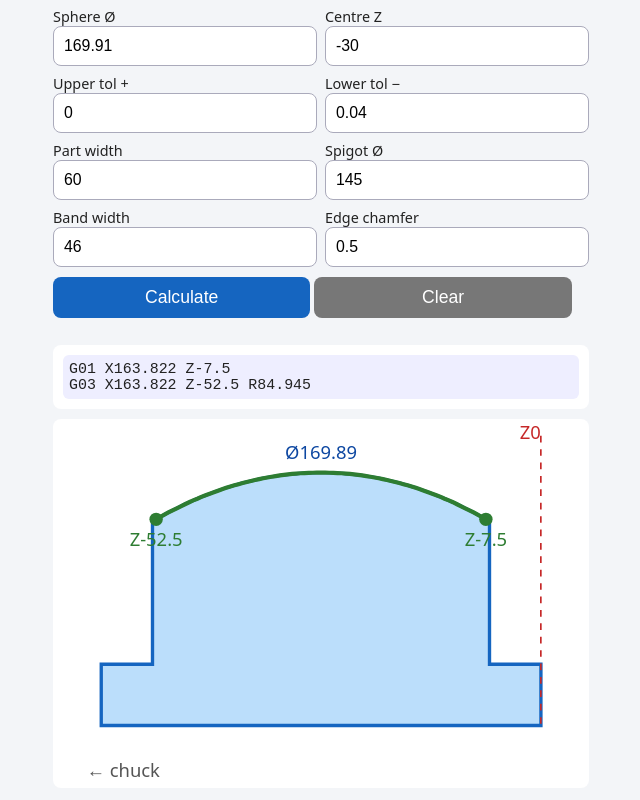
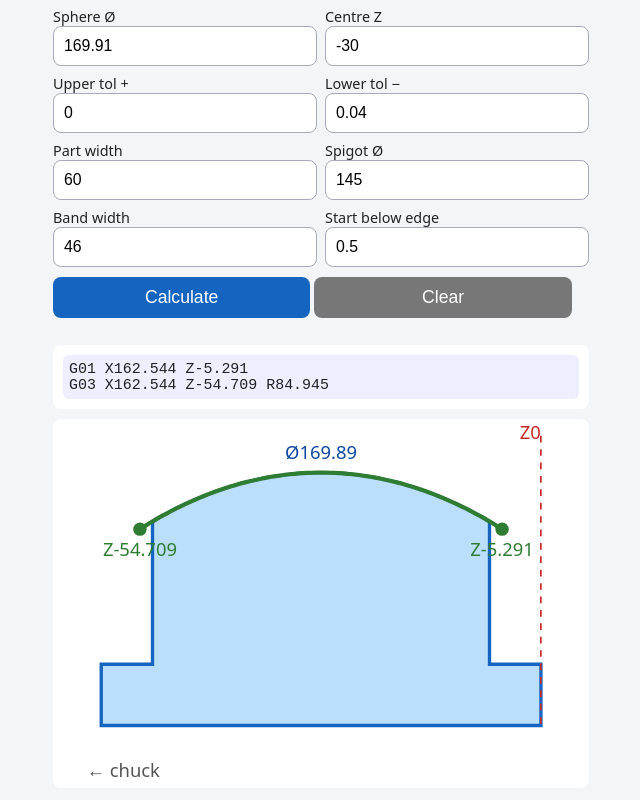
Before and after one commit to deebodog/lathe-calcs, a plain HTML site: page sphere-od/index.html in a window 1280 px wide. Shown: the part 66-866 px from the top of the page, without its empty margins (319-959 px from the left). Drawn offline with Linux system fonts and the light colour scheme.

Commit message:
Replace OD sphere chamfer with a Start below edge field
The arc starts and ends in air past each band edge, at the edge diameter minus twice the radial drop. Default 0.5 mm per side.

```diff
--- a/sphere-od/index.html
+++ b/sphere-od/index.html
@@ -17,7 +17,7 @@ svg{width:100%;max-width:100%;display:block;box-sizing:border-box;background:#ff
 <label>Part width<input id="L" type="number" inputmode="decimal" step="any"></label>
 <label>Spigot Ø<input id="sp" type="number" inputmode="decimal" step="any"></label>
 <label>Band width<input id="w" type="number" inputmode="decimal" step="any"></label>
-<label>Edge chamfer<input id="ch" type="number" inputmode="decimal" step="any"></label>
+<label>Start below edge<input id="bl" type="number" inputmode="decimal" step="0.1" min="0"></label>
 </div>
 <button type="button" id="go">Calculate</button> <button type="button" id="clr">Clear</button>
 <div id="err"></div><div id="res"></div>
@@ -25,36 +25,38 @@ svg{width:100%;max-width:100%;display:block;box-sizing:border-box;background:#ff
 <script>
 const W=v=>{const s=(+v.toFixed(3)).toString();return s.includes(".")?s:s+"."};
 function num(v){if(v==null||v==="")return NaN;if(typeof v==="number")return v;const n=Number(String(v).trim().replace(/[−–—]/g,"-"));return n}
-function xAt(SR,zc,z){const h=SR*SR-(z-zc)*(z-zc);if(h<-1e-12)throw"Z"+W(z)+" is outside the sphere";return 2*Math.sqrt(Math.max(0,h))}
 function solve(i){
  const D=num(i.D),up=Math.abs(num(i.up)||0),lo=Math.abs(num(i.lo)||0);
  if(!(D>0))throw"Sphere Ø must be more than 0";
  const mean=D+(up-lo)/2,SR=mean/2;
  if(!(mean>0))throw"Mean sphere Ø must be more than 0";
- const L=num(i.L),sp=num(i.sp),w=num(i.w),ch=num(i.ch);
+ const L=num(i.L),sp=num(i.sp),w=num(i.w);
+ let bl=i.bl;if(bl==null||bl===""||(typeof bl==="number"&&isNaN(bl)))bl=0.5;else bl=num(bl);
  if(!(L>0))throw"Part width must be more than 0";
  if(!(sp>0))throw"Spigot Ø must be more than 0";
  if(!(w>0))throw"Band width must be more than 0";
- if(!isFinite(ch)||ch<0)throw"Edge chamfer must be 0 or more";
- if(ch>=w/2-1e-12)throw"Edge chamfer must be less than half the band width";
+ if(!isFinite(bl)||bl<0)throw"Start below edge must be 0 or more";
  if(w>L+1e-12)throw"Band width must not be longer than the part";
+ if(SR<w/2-1e-12)throw"Sphere radius must be at least half the band width";
  let zc=num(i.zc);if(!isFinite(zc))throw"Enter the centre Z";zc=-Math.abs(zc);
- const zbS=zc+w/2,zbE=zc-w/2;
+ const half=w/2,zbS=zc+half,zbE=zc-half;
  if(zbS>1e-9||zbE<-L-1e-9)throw"The band is outside the part (Z0 to Z-"+W(L)+")";
- const zs=zbS-ch,ze=zbE+ch;
- if(zs>1e-9||ze<-L-1e-9)throw"Start or end Z is outside the part (Z0 to Z-"+W(L)+")";
- const xs=xAt(SR,zc,zs),xe=xAt(SR,zc,ze);
- if(!(xs>sp+1e-12)||!(xe>sp+1e-12))throw"Start or end X is not above the spigot Ø"+W(sp);
- const prog="G01 X"+W(xs)+" Z"+W(zs)+"\nG03 X"+W(xe)+" Z"+W(ze)+" R"+W(SR);
- return{D,up,lo,mean,SR,L,sp,w,ch,zc,zbS,zbE,zs,ze,xs,xe,prog};
+ const De=2*Math.sqrt(Math.max(0,SR*SR-half*half)),X=De-2*bl;
+ if(!(X>0)||X/2>SR+1e-12)throw"Start below is larger than the sphere allows";
+ if(X<=sp+1e-12)throw"Start X"+W(X)+" would hit the spigot Ø"+W(sp);
+ const dz=Math.sqrt(Math.max(0,SR*SR-(X/2)*(X/2))),zs=zc+dz,ze=zc-dz;
+ if(zs>1e-9||zs<-L-1e-9)throw"Start Z"+W(zs)+" is outside the part (Z0 to Z-"+W(L)+")";
+ if(ze>1e-9||ze<-L-1e-9)throw"End Z"+W(ze)+" is outside the part (Z0 to Z-"+W(L)+")";
+ const prog="G01 X"+W(X)+" Z"+W(zs)+"\nG03 X"+W(X)+" Z"+W(ze)+" R"+W(SR);
+ return{D,up,lo,mean,SR,L,sp,w,bl,zc,zbS,zbE,De,xs:X,xe:X,zs,ze,dz,prog};
 }
 if(typeof module!=="undefined")module.exports={solve,W};
 else{
 const $=id=>document.getElementById(id);
 function draw(r){if(!r){$("svg").innerHTML="";return}
- const x0=300,x1=20,z0=Math.max(0,r.zs)+Math.max(r.ch,2),z1=Math.min(-r.L,r.ze)-Math.max(r.ch,2);
+ const x0=300,x1=20,z0=Math.max(0,r.zs)+Math.max(r.bl,2),z1=Math.min(-r.L,r.ze)-Math.max(r.bl,2);
  const sc=(x0-x1)/Math.max(z0-z1,1e-9),px=z=>x0-(z0-z)*sc;
- const rHi=r.SR,rLo=Math.min(r.xs,r.xe,r.sp)/2;
+ const rHi=r.SR,rLo=Math.min(r.xs,r.xe,r.sp,r.De)/2;
  const pad=Math.max((rHi-rLo)*0.25,2),rMin=rLo-pad,rMax=rHi+pad*0.35;
  const top=22,bot=175,ys=(bot-top)/Math.max(rMax-rMin,1e-9),py=rad=>bot-(rad-rMin)*ys;
  const T=(x,y,t,c,a)=>`<text x="${x}" y="${y}" font-size="11" fill="${c||"#000"}" text-anchor="${a||"middle"}">${t}</text>`;
@@ -63,7 +65,7 @@ function draw(r){if(!r){$("svg").innerHTML="";return}
  for(let i=0;i<=80;i++){const z=r.zbS+(r.zbE-r.zbS)*i/80;crown+=(i?"L":"")+px(z).toFixed(1)+" "+py(tr(z)).toFixed(1)+" "}
  let cut="M"+px(r.zs).toFixed(1)+" "+py(r.xs/2).toFixed(1)+" ";
  for(let i=1;i<=80;i++){const z=r.zs+(r.ze-r.zs)*i/80;cut+="L"+px(z).toFixed(1)+" "+py(tr(z)).toFixed(1)+" "}
- let s=`<path d="M${px(0).toFixed(1)} ${py(r.sp/2).toFixed(1)} L${px(r.zbS).toFixed(1)} ${py(r.sp/2).toFixed(1)} L${px(r.zbS).toFixed(1)} ${py(tr(r.zbS)).toFixed(1)} L${crown}L${px(r.zbE).toFixed(1)} ${py(r.sp/2).toFixed(1)} L${px(-r.L).toFixed(1)} ${py(r.sp/2).toFixed(1)} L${px(-r.L).toFixed(1)} ${bot+8} L${px(0).toFixed(1)} ${bot+8}Z" fill="#bbdefb" stroke="#1565c0" stroke-width="2"/>`;
+ let s=`<path d="M${px(0).toFixed(1)} ${py(r.sp/2).toFixed(1)} L${px(r.zbS).toFixed(1)} ${py(r.sp/2).toFixed(1)} L${px(r.zbS).toFixed(1)} ${py(r.De/2).toFixed(1)} L${crown}L${px(r.zbE).toFixed(1)} ${py(r.De/2).toFixed(1)} L${px(r.zbE).toFixed(1)} ${py(r.sp/2).toFixed(1)} L${px(-r.L).toFixed(1)} ${py(r.sp/2).toFixed(1)} L${px(-r.L).toFixed(1)} ${bot+8} L${px(0).toFixed(1)} ${bot+8}Z" fill="#bbdefb" stroke="#1565c0" stroke-width="2"/>`;
  s+=`<path d="${cut}" fill="none" stroke="#2e7d32" stroke-width="2.5"/>`;
  s+=`<circle cx="${px(r.zs)}" cy="${py(r.xs/2)}" r="4" fill="#2e7d32"/>`+T(px(r.zs),py(r.xs/2)+16,"Z"+W(r.zs),"#2e7d32");
  s+=`<circle cx="${px(r.ze)}" cy="${py(r.xe/2)}" r="4" fill="#2e7d32"/>`+T(px(r.ze),py(r.xe/2)+16,"Z"+W(r.ze),"#2e7d32");
@@ -72,10 +74,10 @@ function draw(r){if(!r){$("svg").innerHTML="";return}
  s+=T(20,214,"← chuck","#555","start");
  $("svg").innerHTML=s;}
 function calc(){$("err").textContent="";
- try{const r=solve({D:$("D").value,up:$("up").value,lo:$("lo").value,L:$("L").value,sp:$("sp").value,w:$("w").value,ch:$("ch").value,zc:$("zc").value});
+ try{const r=solve({D:$("D").value,up:$("up").value,lo:$("lo").value,L:$("L").value,sp:$("sp").value,w:$("w").value,bl:$("bl").value,zc:$("zc").value});
   $("res").innerHTML="<pre>"+r.prog+"</pre>";draw(r)}
  catch(e){$("err").textContent=e;$("res").innerHTML="";draw(null)}}
 $("go").onclick=calc;
-$("clr").onclick=()=>{["D","up","lo","L","sp","w","ch","zc"].forEach(k=>$(k).value="");$("err").textContent="";$("res").innerHTML="";draw(null)};
-$("D").value=169.91;$("up").value=0;$("lo").value=0.04;$("L").value=60;$("sp").value=145;$("w").value=46;$("ch").value=0.5;$("zc").value=-30;calc();}
+$("clr").onclick=()=>{["D","up","lo","L","sp","w","bl","zc"].forEach(k=>$(k).value="");$("err").textContent="";$("res").innerHTML="";draw(null)};
+$("D").value=169.91;$("up").value=0;$("lo").value=0.04;$("L").value=60;$("sp").value=145;$("w").value=46;$("bl").value=0.5;$("zc").value=-30;calc();}
 </script><script>if('serviceWorker' in navigator)navigator.serviceWorker.register('sw.js')</script></body></html>
--- a/sphere-od/sw.js
+++ b/sphere-od/sw.js
@@ -1,4 +1,4 @@
-const C='od-sphere-v4',F=['./','index.html','manifest.json','icon-192.png','icon-512.png'];
+const C='od-sphere-v5',F=['./','index.html','manifest.json','icon-192.png','icon-512.png'];
 self.addEventListener('install',e=>e.waitUntil(caches.open(C).then(c=>c.addAll(F))));
 self.addEventListener('activate',e=>e.waitUntil(caches.keys().then(k=>Promise.all(k.filter(x=>x.startsWith('od-sphere-')&&x!==C).map(x=>caches.delete(x))))));
 self.addEventListener('fetch',e=>e.respondWith(fetch(e.request).then(r=>{const c=r.clone();caches.open(C).then(x=>x.put(e.request,c));return r}).catch(()=>caches.match(e.request))));
```
Also changed, not shown: sphere-od/tests.js (+17 -10 lines).
